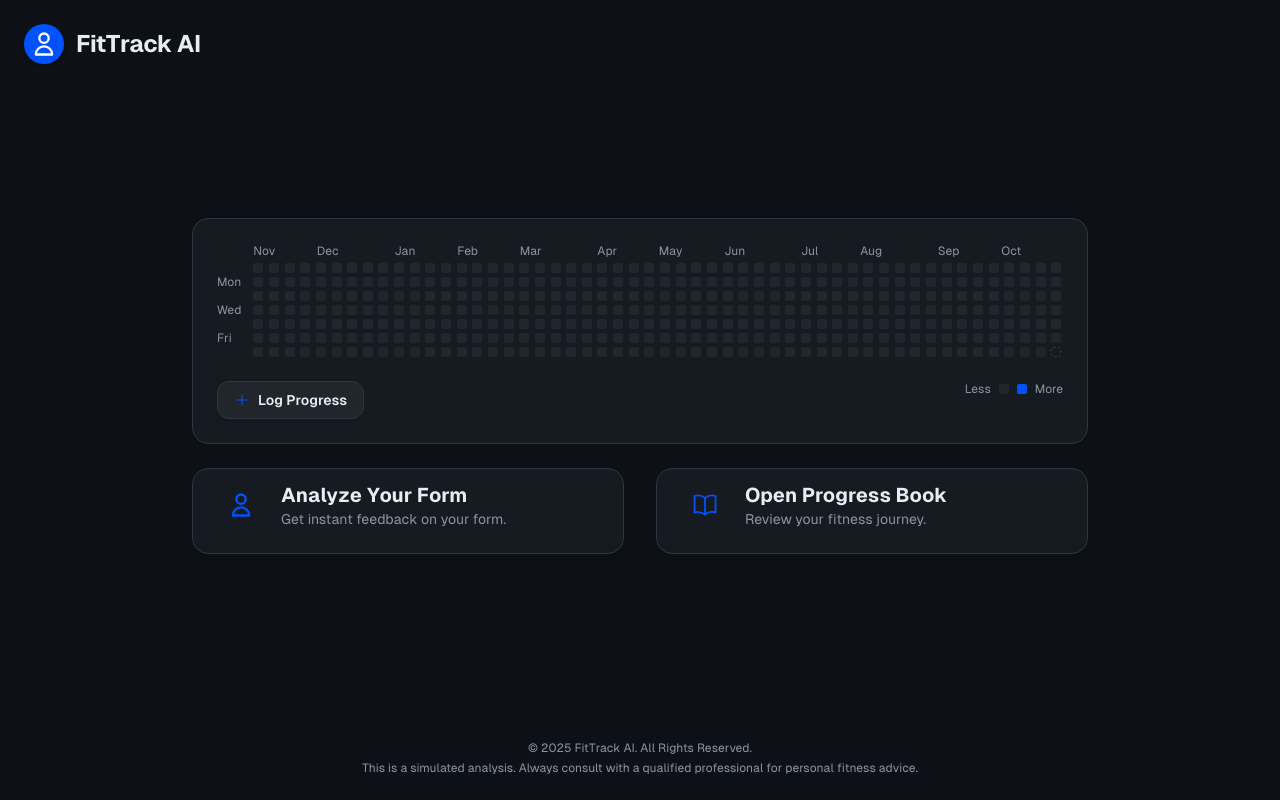
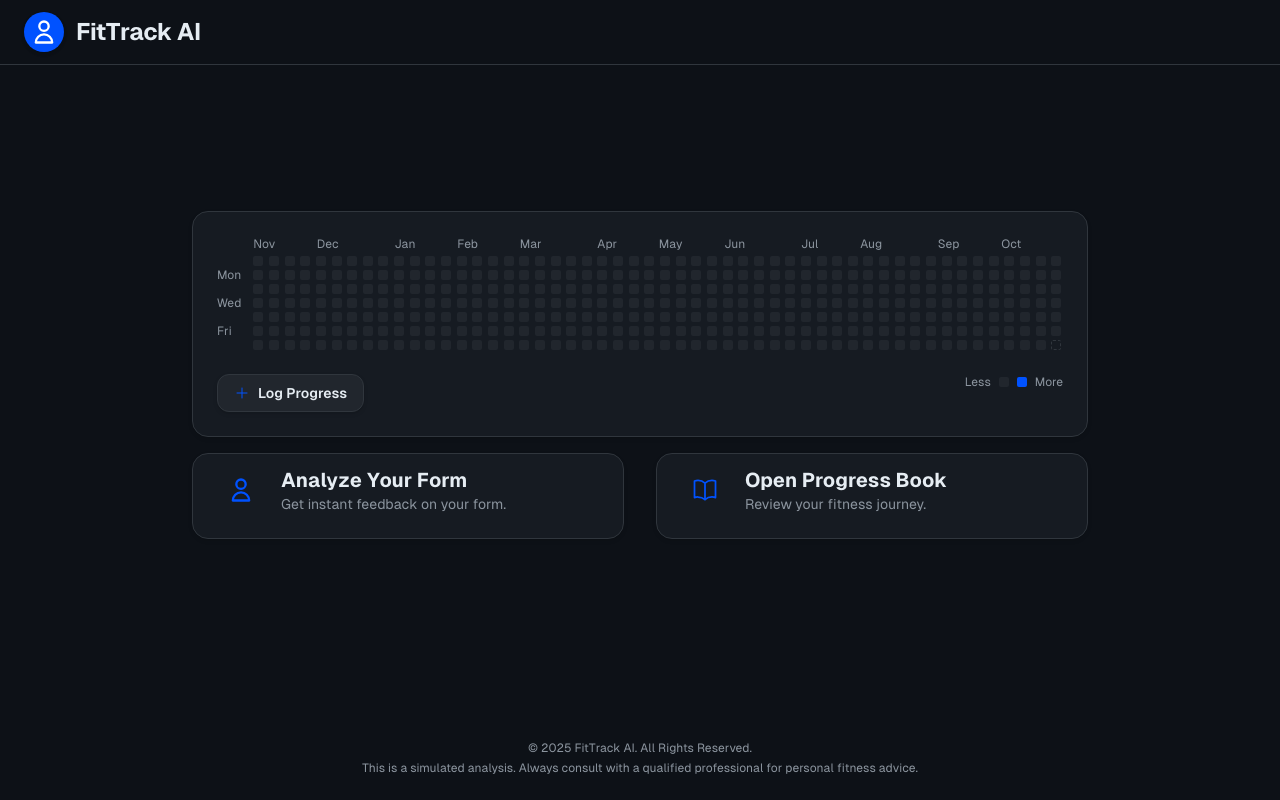
Before and after one commit to iva2xn/GCR-hackathon-form-check-ai, a React (Vite) app: page / in a window 1280 px wide. Built offline with nearby package versions, Linux system fonts and the light colour scheme.

Commit message:
fix: Adjust padding and styling for improved layout
Updates padding on the main content area and header to ensure consistent spacing across different screen sizes. Adds a bottom border to the header for better visual separation. Modifies spacing on the landing page for a cleaner appearance.

```diff
--- a/App.tsx
+++ b/App.tsx
@@ -1,3 +1,4 @@
+
 import React, { useState } from 'react';
 import { LandingPage } from './pages/LandingPage';
 import { FormCheckerPage } from './pages/FormCheckerPage';
@@ -36,7 +37,7 @@ const App: React.FC = () => {
               showHistoryButton={currentPage === 'form-checker'}
               showBackButton={currentPage !== 'landing'}
             />
-            <main className="flex-grow flex items-center justify-center p-4 sm:p-6 md:p-8">
+            <main className="flex-grow flex items-center justify-center px-4 sm:px-6 md:px-8 py-4">
                 <div className="w-full max-w-7xl">
                     {renderContent()}
                 </div>
--- a/components/Header.tsx
+++ b/components/Header.tsx
@@ -1,3 +1,4 @@
+
 import React from 'react';
 import { FormCheckIcon, HistoryIcon, ArrowLeftIcon } from './icons';
 
@@ -20,7 +21,7 @@ export const Header: React.FC<HeaderProps> = ({ onHomeClick, showHistoryButton =
   );
 
   return (
-    <header className="p-4 sm:p-6 w-full">
+    <header className="px-4 sm:px-6 py-3 w-full border-b border-border">
       <div className="mx-auto max-w-7xl">
         <div className="flex items-center justify-between">
             <div className="flex items-center gap-2 sm:gap-4">
--- a/pages/LandingPage.tsx
+++ b/pages/LandingPage.tsx
@@ -1,3 +1,4 @@
+
 import React, { useState, useEffect, useRef } from 'react';
 import type { Page } from '../App';
 import { FormCheckIcon, BookOpenIcon, PlusIcon } from '../components/icons';
@@ -144,7 +145,7 @@ export const LandingPage: React.FC<{ onNavigate: (page: Page) => void }> = ({ on
 
     return (
         <div className="w-full text-center animate-fade-in">
-            <div className="space-y-6 max-w-4xl mx-auto">
+            <div className="space-y-4 max-w-4xl mx-auto">
                 <div className="bg-card rounded-xl border border-border shadow-sm p-4 sm:p-6">
                     <ContributionGraph updates={updates} />
                     <div className="mt-4 flex justify-between items-start">
```
